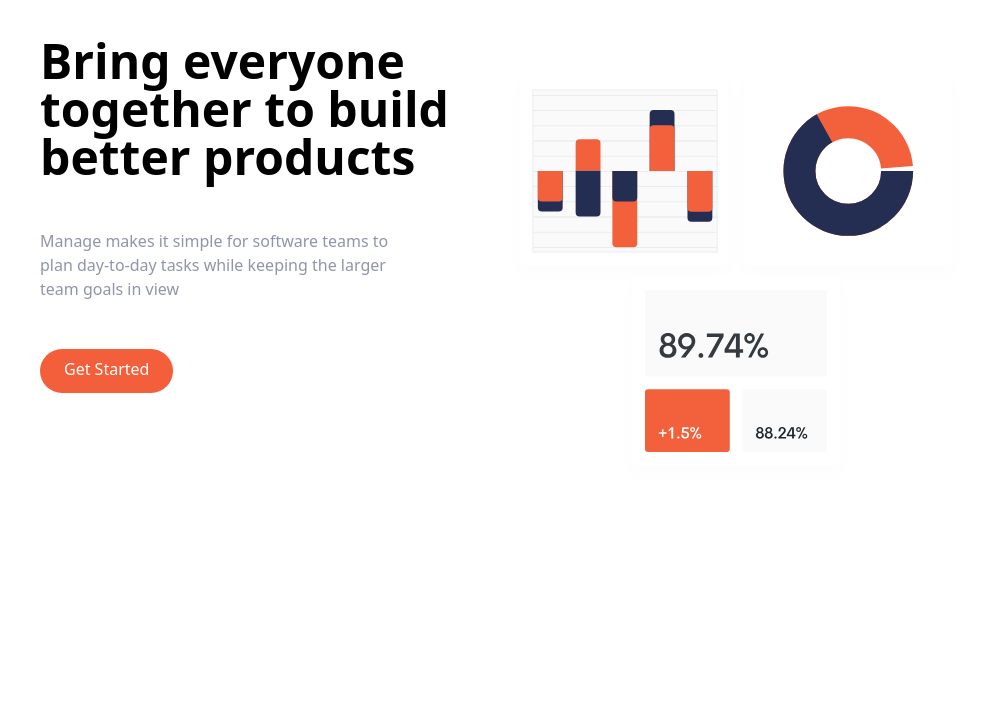
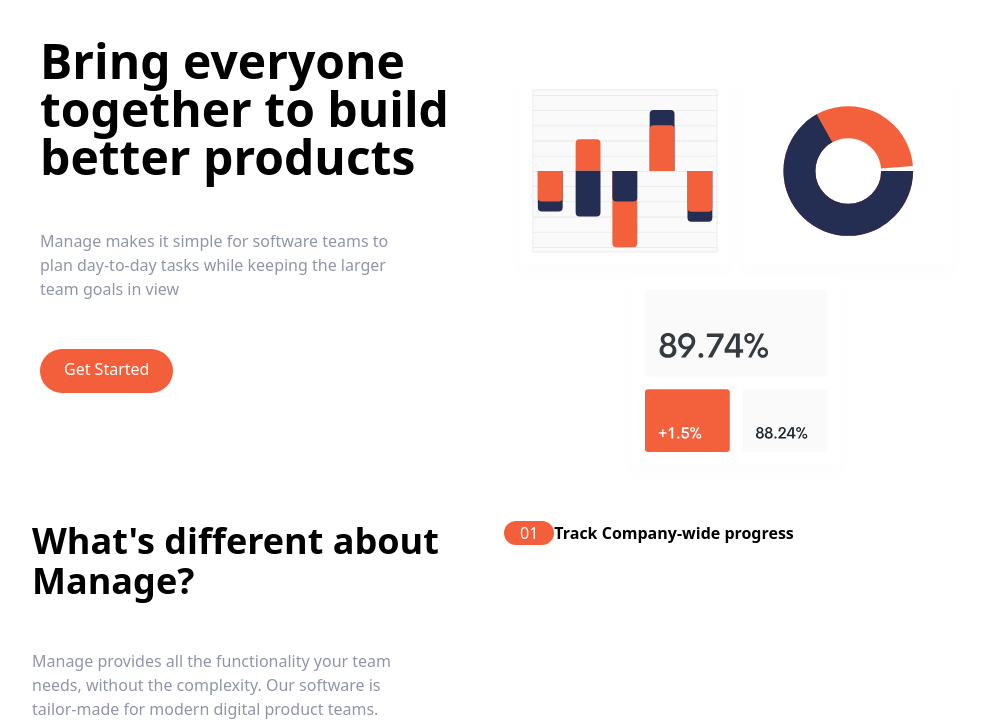
Before and after one commit to ash50/Tailwind-JS-tutorial, a website: page Modules/index.html in a window 1280 px wide. Shown: the part 95-816 px from the top of the page, without its empty margins (136-1135 px from the left). Drawn offline with Linux system fonts and the light colour scheme.

Commit message:
upload 3

```diff
--- a/Modules/index.html
+++ b/Modules/index.html
@@ -73,9 +73,38 @@
         class="container flex flex-col px-4 mx-auto space-y-12 md:space-y-0 md:flex-row"
       >
         <!-- What's Difference -->
-        <div></div>
+        <div class="flex flex-col space-y-12 md:w-1/2">
+          <h2 class="max-w-md text-4xl font-bold text-center md:text-left">
+            What's different about Manage?
+          </h2>
+          <p
+            class="max-w-md text-center text-darkGrayishBlue md:text-left md:max-w-sm"
+          >
+            Manage provides all the functionality your team needs, without the
+            complexity. Our software is tailor-made for modern digital product
+            teams.
+          </p>
+        </div>
         <!-- Numbered Lists -->
-        <div></div>
+        <div class="flex flex-col space-y-8 md:w-1/2">
+          <div
+            class="flex flex-col space-y-3 md:space-y-0 md:space-x-6 md:flex-row"
+          >
+            <!-- Heading -->
+            <div class="rounded-l-full bg-green-800 md:bg-transparent">
+              <div class="flex items-center space-x-2">
+                <div
+                  class="px-4 py-2 text-white rounded-full md:py-1 bg-brightRed"
+                >
+                  01
+                </div>
+                <h3 class="text-base font-bold md:mb-4">
+                  Track Company-wide progress
+                </h3>
+              </div>
+            </div>
+          </div>
+        </div>
       </div>
     </section>
   </body>
```
